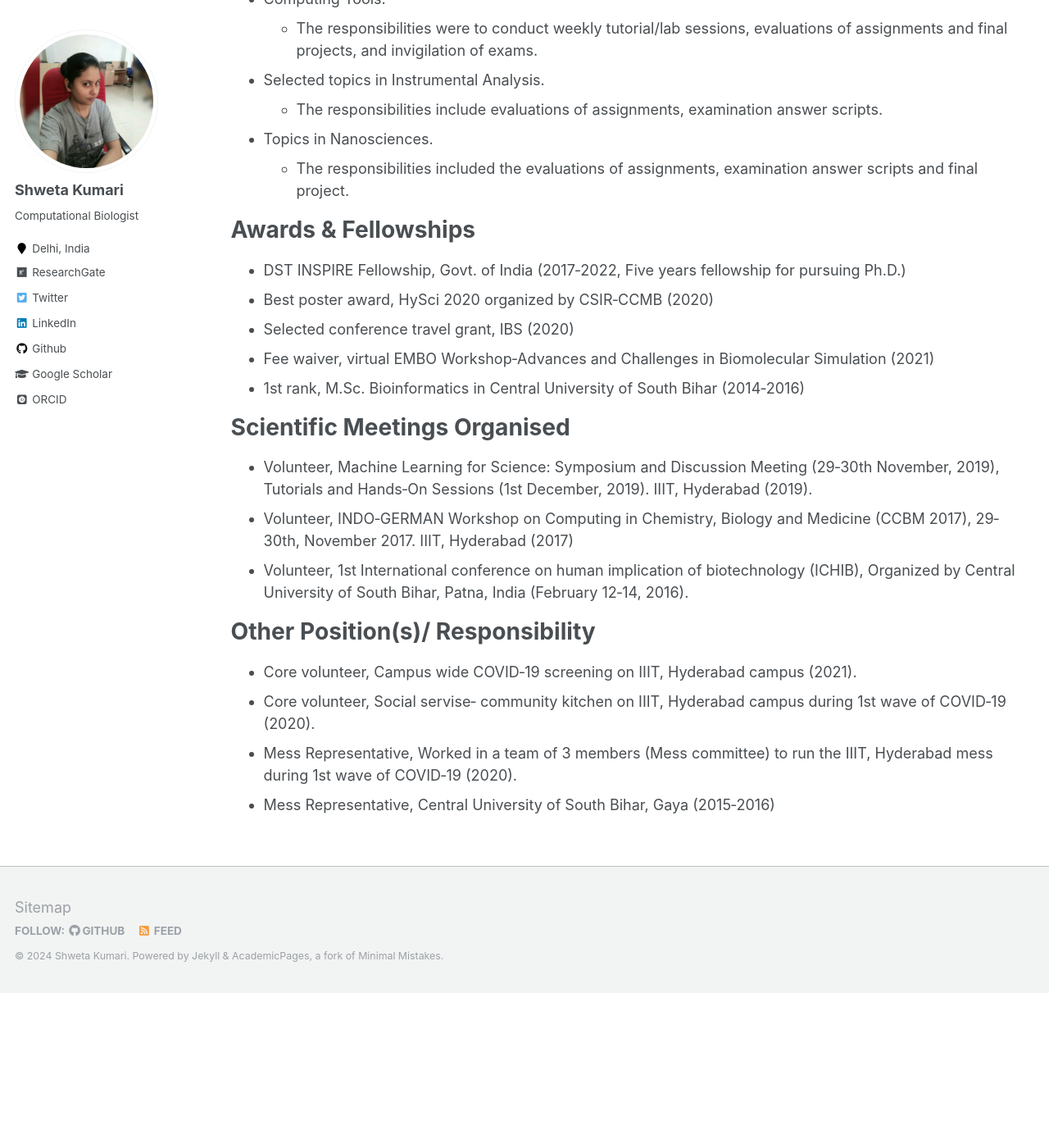
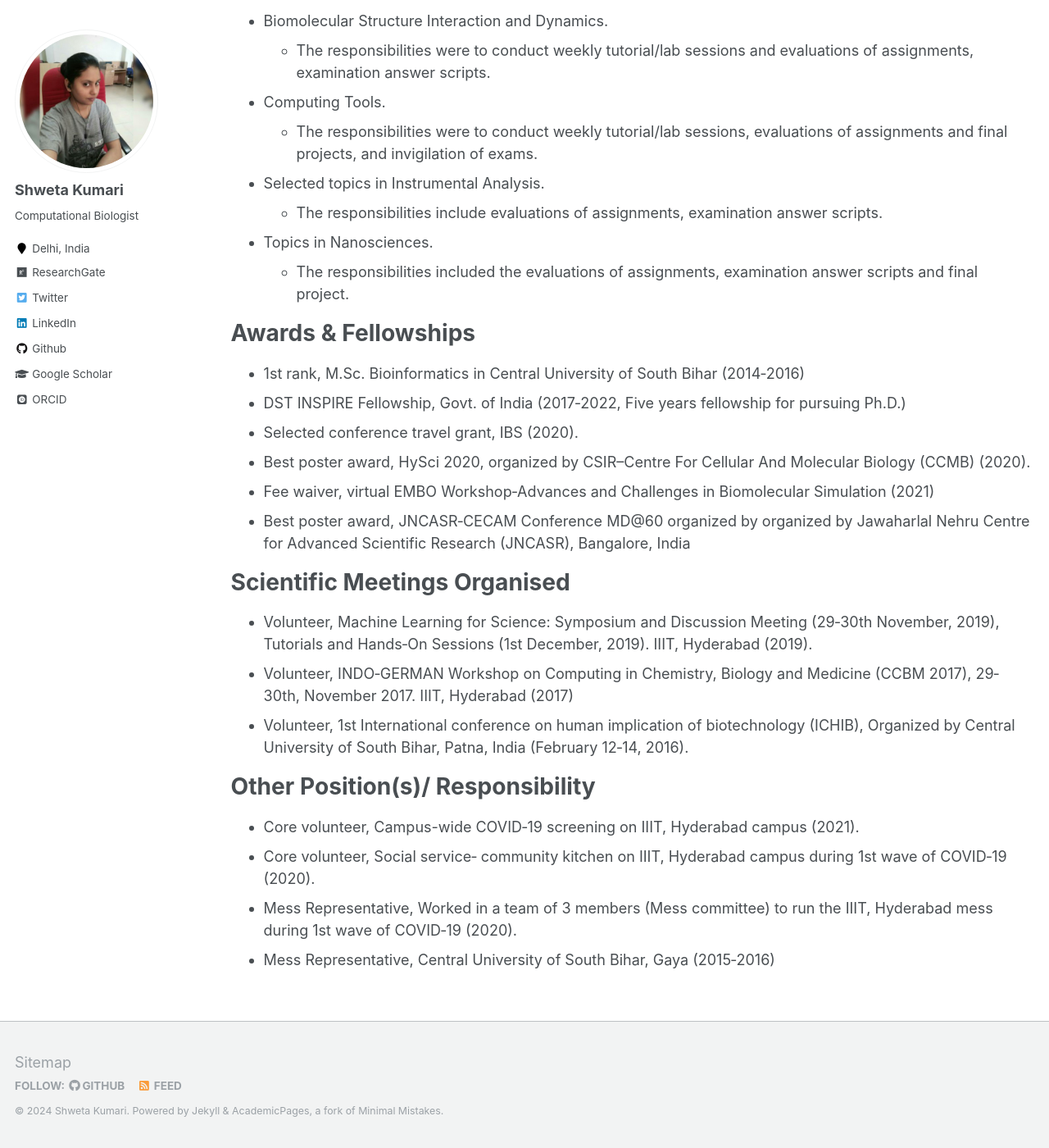
Before and after one commit to shweta-Moni/shweta-Moni.github.io, a Jekyll site: the page built from _pages/cv.md, in a window 1280 px wide and 1400 px high, scrolled down 2736 px. Shown: the whole window at 82% size. Built offline with Jekyll 4.4.1, drawn with Linux system fonts in a browser that asks for light colours; some web fonts are replaced; before the commit the page ends 3947 px from its top, so only the background shows below that; some of the changed text lies outside the part shown.

Commit message:
Update cv.md

```diff
--- a/_pages/cv.md
+++ b/_pages/cv.md
@@ -49,6 +50,9 @@
 Conferences and Workshops Attended
 ======
 * Poster presentation at the conference
+  * **S. Kumari**, A. Mitra, and G. Bulusu. “A Journey into the Structure and Dynamics of Smoothened
+(SMO) in Hedgehog (HH) Signaling Pathway”. JNCASR‑CECAM Conference MD@60, organized by Jawaharlal Nehru
+Centre for Advanced Scientific Research (JNCASR), Bangalore, India. (February 26‑29, 2024).
   * **S. Kumari**, A. Mitra, and G. Bulusu. “Investigating cholesterol binding to cholesterol‐binding motifs of SMO‐TMD”. 44th Indian Biophysical Society Meeting (IBS 2022) 2022, organized by the National Centre for Biological Sciences (NCBS), Bangalore, India. (March 27‐29, 2023).
   * **S. Kumari**, A. Mitra, and G. Bulusu. “Structural variations of different cholesterol‐bound states of Smoothened (SMO)”. MBU50 Symposium 2022, organized by the Indian Institute of Science (IISc), Bangalore, India. (January 23‐25, 2023).
   * **S. Kumari**, A. Mitra, and G. Bulusu. “Investigating cholesterol binding to cholesterol‐binding motifs of SMO‐TMD”. 44th Indian Biophysical Society Meeting (IBS 2022) 2022, organized by ACTREC, Tata Memorial Centre, Navi Mumbai, India. (March 30‐31 and April 1, 2022).
@@ -79,11 +83,14 @@
 
 Awards & Fellowships
 ======
+* 1st rank, M.Sc. Bioinformatics in Central University of South Bihar (2014‐2016)
 * DST INSPIRE Fellowship, Govt. of India (2017‐2022, Five years fellowship for pursuing Ph.D.)
-* Best poster award, HySci 2020 organized by CSIR‐CCMB (2020)
-* Selected conference travel grant, IBS (2020)
+* Selected conference travel grant, IBS (2020).
+* Best poster award, HySci 2020, organized by CSIR–Centre For Cellular And Molecular
+Biology (CCMB) (2020).
 * Fee waiver, virtual EMBO Workshop‐Advances and Challenges in Biomolecular Simulation (2021)
-* 1st rank, M.Sc. Bioinformatics in Central University of South Bihar (2014‐2016)
+* Best poster award, JNCASR‑CECAM Conference MD@60 organized by organized by
+Jawaharlal Nehru Centre for Advanced Scientific Research (JNCASR), Bangalore, India
 
 Scientific Meetings Organised
 ======
@@ -93,7 +100,7 @@
 
 Other Position(s)/ Responsibility
 ======
- * Core volunteer, Campus wide COVID‐19 screening on IIIT, Hyderabad campus (2021).
- * Core volunteer, Social servise‐ community kitchen on IIIT, Hyderabad campus during 1st wave of COVID‐19 (2020).
+ * Core volunteer, Campus-wide COVID‐19 screening on IIIT, Hyderabad campus (2021).
+ * Core volunteer, Social service‐ community kitchen on IIIT, Hyderabad campus during 1st wave of COVID‐19 (2020).
  * Mess Representative, Worked in a team of 3 members (Mess committee) to run the IIIT, Hyderabad mess during 1st wave of COVID‐19 (2020).
  * Mess Representative, Central University of South Bihar, Gaya (2015‐2016)
```
Also changed, not shown: other parts of _pages/cv.md (+1 -0 lines).
